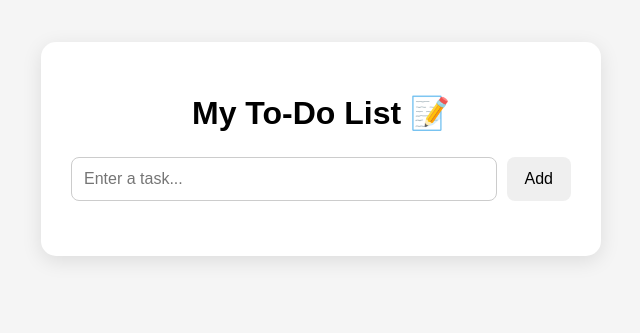
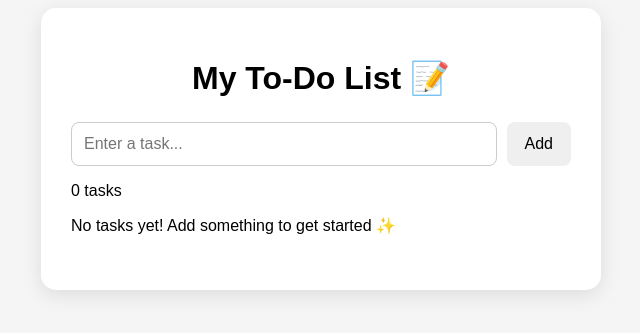
Before and after one commit to itsyuktha/project-2-todo-list, a plain HTML site: page index.html in a window 1280 px wide. Shown: the part 251-584 px from the top of the page, without its empty margins (319-959 px from the left). Drawn offline with Linux system fonts and the light colour scheme.

Commit message:
Update index.html

```diff
--- a/index.html
+++ b/index.html
@@ -17,7 +17,11 @@
             <button id="addButton">Add</button>
         </div>
 
-        <ul id="taskList"></ul>
+        <p id="taskCount">0 tasks</p>
+
+<p id="emptyMessage">No tasks yet! Add something to get started ✨</p>
+
+<ul id="taskList"></ul>
     </div>
 
     <script src="script.js"></script>
```
